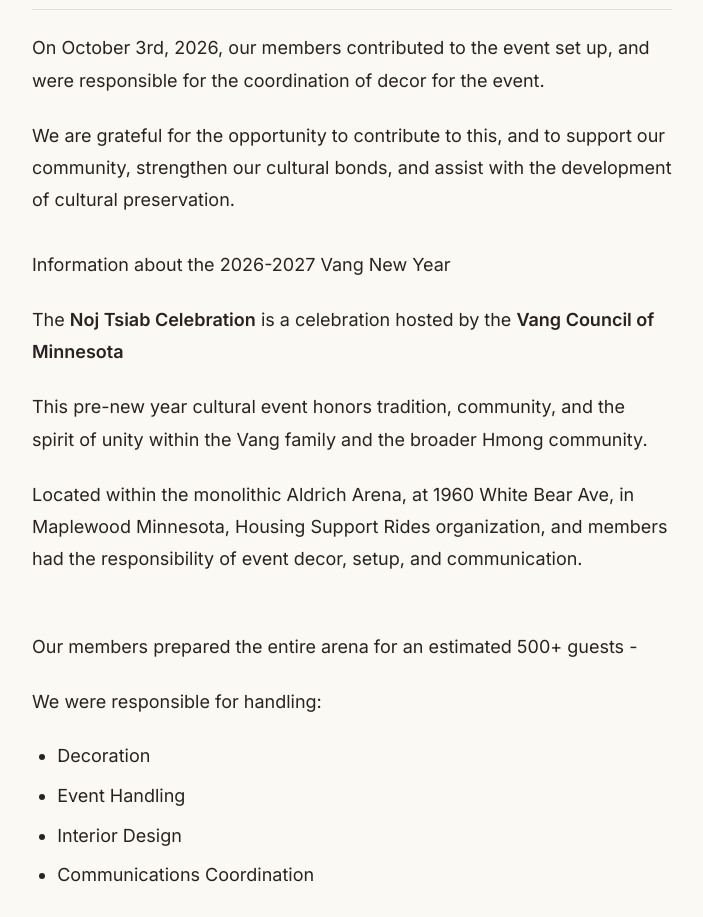
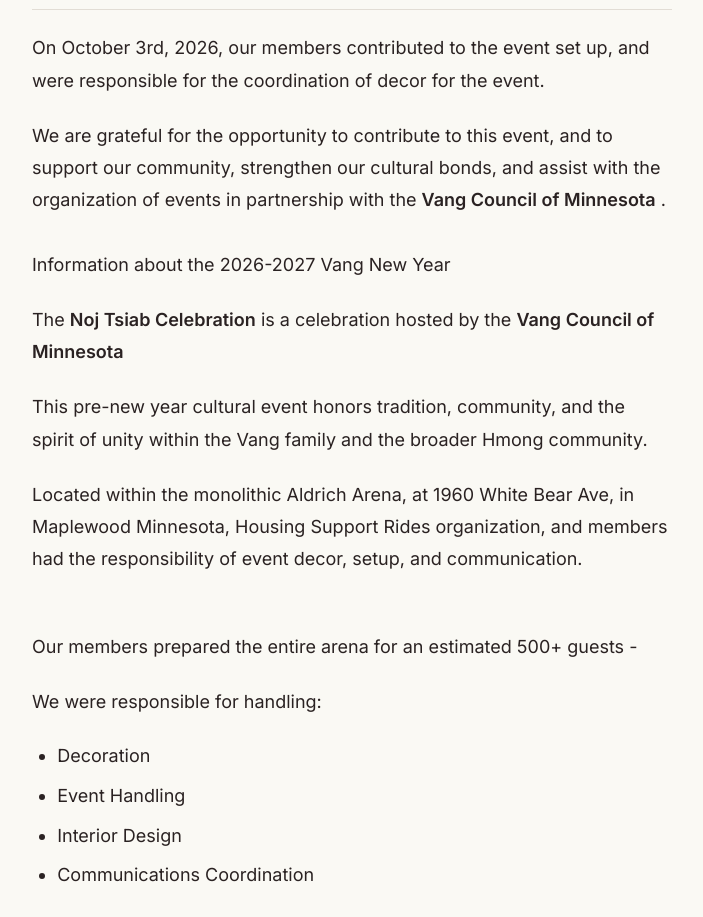
Before and after one commit to nvnn-nvnn-nvnn/HousingSupportRides, an Astro site: page /journal/housing-support-rides-vang-new-year in a window 1280 px wide. Shown: the part 1260-2177 px from the top of the page, without its empty margins (288-991 px from the left). Built offline with nearby package versions, Linux system fonts and the light colour scheme; Astro itself is replaced by a stand-in of ours; a script that the page names is missing.

Commit message:
Update src/content/journal/housing-support-rides-vang-new-year
Co-authored-by: Devan <devanlee2nd@gmail.com>

```diff
--- a/src/content/journal/housing-support-rides-vang-new-year.mdx
+++ b/src/content/journal/housing-support-rides-vang-new-year.mdx
@@ -18,7 +18,7 @@ Housing Support Rides had the opportunity to give back to the community, and ass
 
 On October 3rd, 2026, our members contributed to the event set up, and were responsible for the coordination of decor for the event.&#x20;
 
-We are grateful for the opportunity to contribute to this, and to support our community, strengthen our cultural bonds, and assist with the development of cultural preservation.\
+We are grateful for the opportunity to contribute to this event, and to support our community, strengthen our cultural bonds, and assist with the organization of events in partnership with the **Vang Council of Minnesota** .\
 \
 Information about the 2026-2027 Vang New Year
 
```
